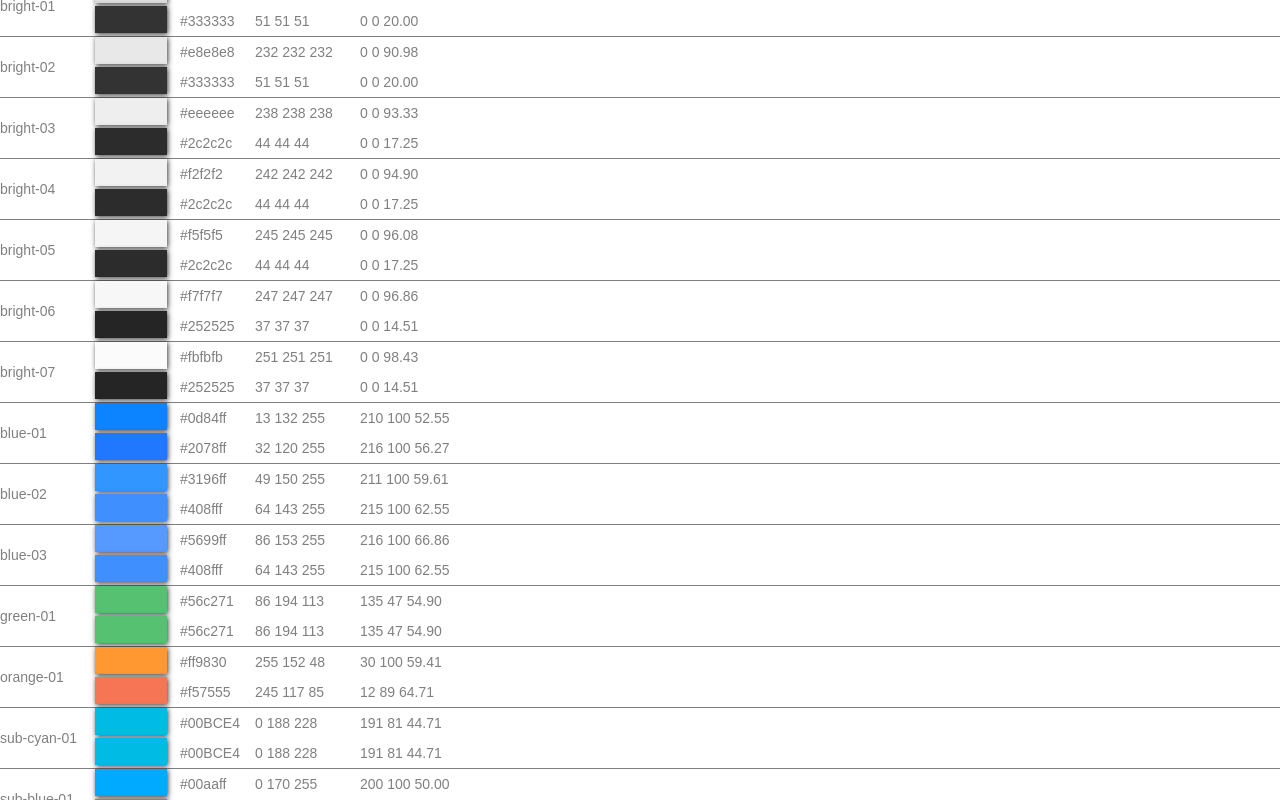
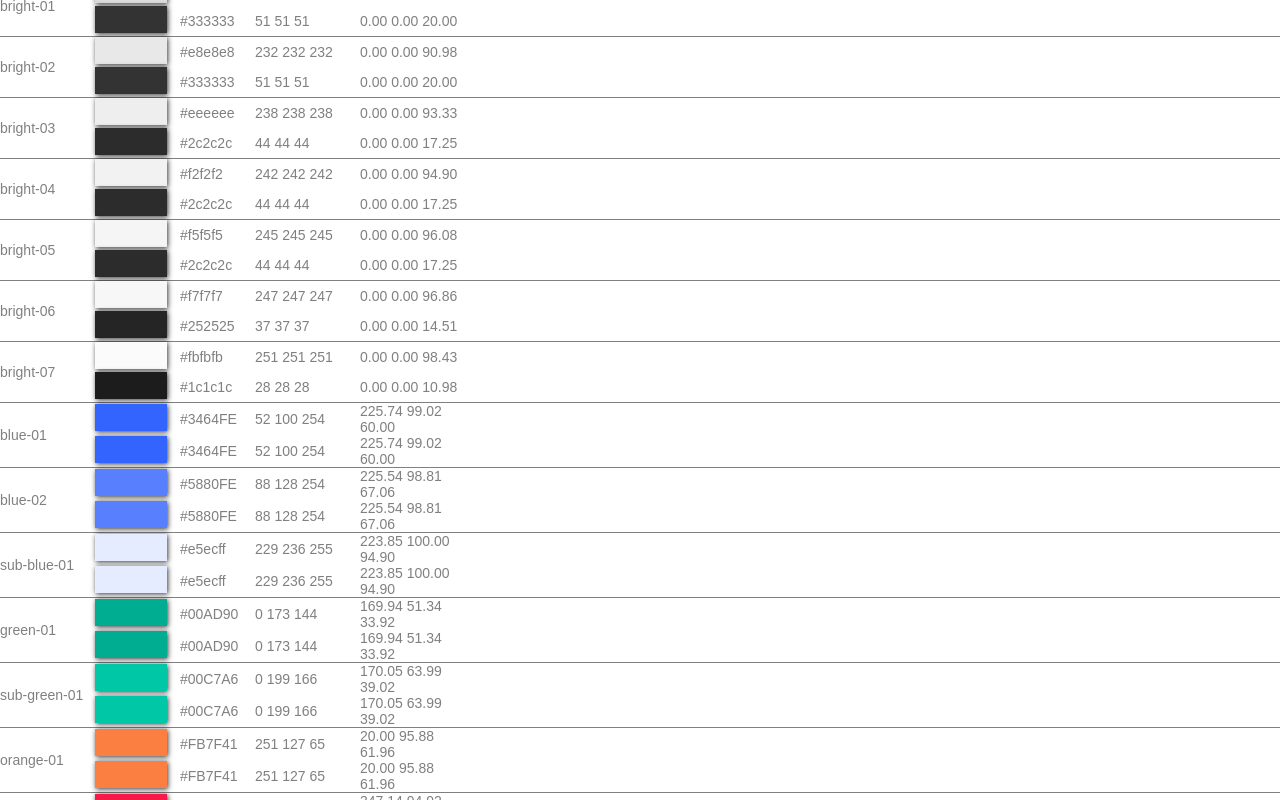
Before and after one commit to devsepnine/react-tools, a Next.js app: page /tools/color in a window 1280 px wide. Shown: the part 880-1680 px from the top of the page. Built offline with nearby package versions, Linux system fonts and the light colour scheme.

Commit message:
fix: 색상값 소수점 2자리까지 표기하도록 수정
 - 최신 컬러값 반영

```diff
--- a/pages/tools/color.tsx
+++ b/pages/tools/color.tsx
@@ -3,7 +3,6 @@ import ToolsColor from '../../components/toolsColor'
 import InputColor from '../../components/inputColor'
 import { useState } from 'react'
 import ColorTextView from '../../components/colorTextView'
-import Link from 'next/link'
 
 const Color: NextPage = () => {
   const [colors, setColors] = useState([
@@ -64,7 +63,7 @@ const Color: NextPage = () => {
     },
     {
       name: 'grey-07',
-      light: '#b8b8b8',
+      light: '#bbbbbb',
       dark: '#6c6c6c',
     },
     {
@@ -105,58 +104,51 @@ const Color: NextPage = () => {
     {
       name: 'bright-07',
       light: '#fbfbfb',
-      dark: '#252525',
+      dark: '#1c1c1c',
     },
     {
       name: 'blue-01',
-      light: '#0d84ff',
-      dark: '#2078ff',
+      light: '#3464FE',
+      dark: '#3464FE',
     },
     {
       name: 'blue-02',
-      light: '#3196ff',
-      dark: '#408fff',
+      light: '#5880FE',
+      dark: '#5880FE',
     },
     {
-      name: 'blue-03',
-      light: '#5699ff',
-      dark: '#408fff',
+      name: 'sub-blue-01',
+      light: '#e5ecff',
+      dark: '#e5ecff',
     },
     {
       name: 'green-01',
-      light: '#56c271',
-      dark: '#56c271',
+      light: '#00AD90',
+      dark: '#00AD90',
+    },
+    {
+      name: 'sub-green-01',
+      light: '#00C7A6',
+      dark: '#00C7A6',
     },
     {
       name: 'orange-01',
-      light: '#ff9830',
-      dark: '#f57555',
-    },
-    {
-      name: 'sub-cyan-01',
-      light: '#00BCE4',
-      dark: '#00BCE4',
-    },
-    {
-      name: 'sub-blue-01',
-      light: '#00aaff',
-      dark: '#408fff',
+      light: '#FB7F41',
+      dark: '#FB7F41',
     },
     {
       name: 'sub-red-01',
-      light: '#e65050',
-      dark: '#f04446',
+      light: '#F91949',
+      dark: '#F91949',
     },
   ])
 
-  const addColor = (color: any) => {
+  const addColor = (color: never) => {
     setColors([...colors, color])
   }
 
   return (
     <>
-      {/*{JSON.stringify(colors, null, 2)}*/}
-
       <InputColor addColor={addColor}></InputColor>
       <ToolsColor colors={colors}></ToolsColor>
       <ColorTextView colors={colors}></ColorTextView>
--- a/shared/ts/color.ts
+++ b/shared/ts/color.ts
@@ -14,10 +14,10 @@ export function changeRGBtoHSL(rgb: number[] | undefined) {
       : 4 + (r - g) / s
     : 0
   return [
-    Math.round(60 * h < 0 ? 60 * h + 360 : 60 * h),
-    Math.round(
-      100 * (s ? (l <= 0.5 ? s / (2 * l - s) : s / (2 - (2 * l - s))) : 0),
-    ),
+    (60 * h < 0 ? 60 * h + 360 : 60 * h).toFixed(2),
+    (
+      100 * (s ? (l <= 0.5 ? s / (2 * l - s) : s / (2 - (2 * l - s))) : 0)
+    ).toFixed(2),
     ((100 * (2 * l - s)) / 2).toFixed(2),
   ]
 }
@@ -29,12 +29,11 @@ export function changeHEXtoRGB(hex: string) {
   }
   const aRgbHex = hex.replace('#', '').match(/.{1,2}/g)
   if (aRgbHex != undefined) {
-    const aRgb = [
+    return [
       parseInt(aRgbHex[0], 16),
       parseInt(aRgbHex[1], 16),
       parseInt(aRgbHex[2], 16),
     ]
-    return aRgb
   }
   return
 }
```
Also changed, not shown: 1 other file (tests, documents, lock files or other folders).
